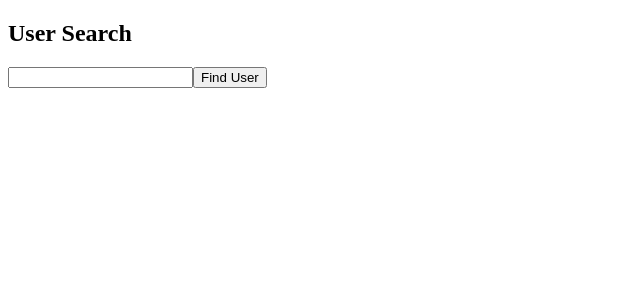
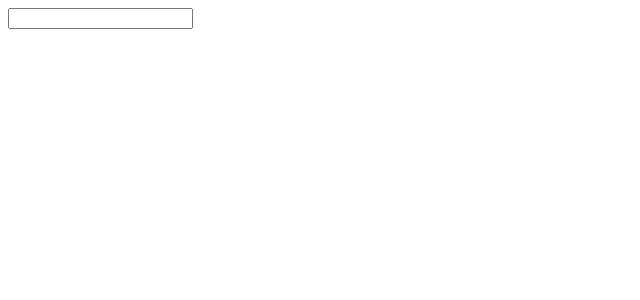
Before and after one commit to rrankawat/react-ts-basic, a React (Create React App) app: page / in a window 1280 px wide. Shown: the top 300 px of the page, without its empty margins (0-640 px from the left). Built offline with nearby package versions, Linux system fonts and the light colour scheme.

Commit message:
Type Event

```diff
--- /dev/null
+++ b/src/events/EventComponent.tsx
@@ -0,0 +1,13 @@
+const EventComponent: React.FC = () => {
+  const onChange = (event: React.ChangeEvent<HTMLInputElement>) => {
+    console.log(event)
+  }
+
+  return (
+    <div>
+      <input type="text" onChange={onChange} />
+    </div>
+  )
+}
+
+export default EventComponent
--- a/src/index.tsx
+++ b/src/index.tsx
@@ -1,12 +1,13 @@
-import ReactDOM from 'react-dom'
-import UserSearch from './state/UserSearch'
+import { createRoot } from 'react-dom/client'
+import EventComponent from './events/EventComponent'
 
 const App = () => {
   return (
     <div>
-      <UserSearch />
+      <EventComponent />
     </div>
   )
 }
 
-ReactDOM.render(<App />, document.getElementById('root'))
+const root = createRoot(document.getElementById('root') as HTMLElement)
+root.render(<App />)
```
